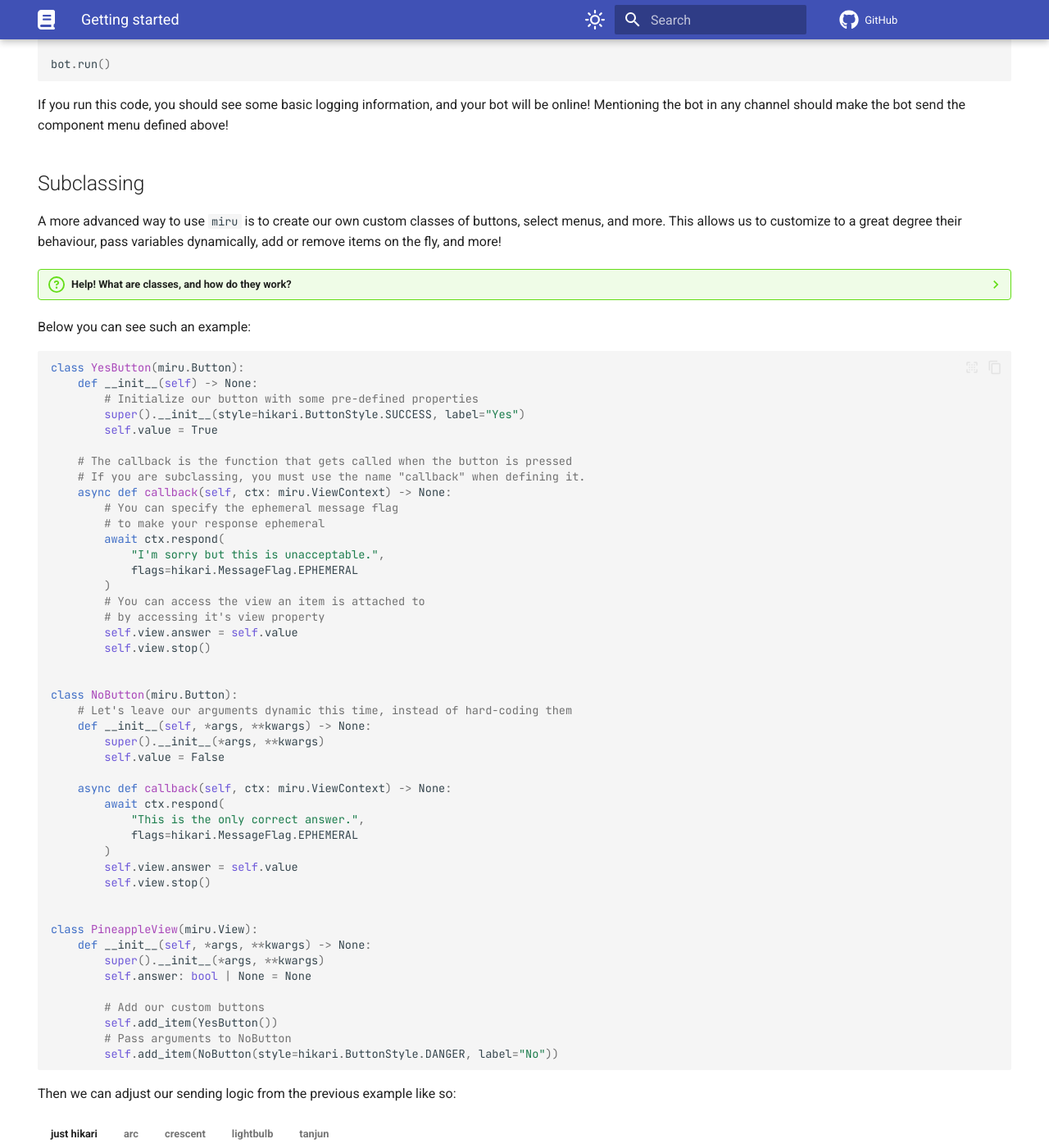
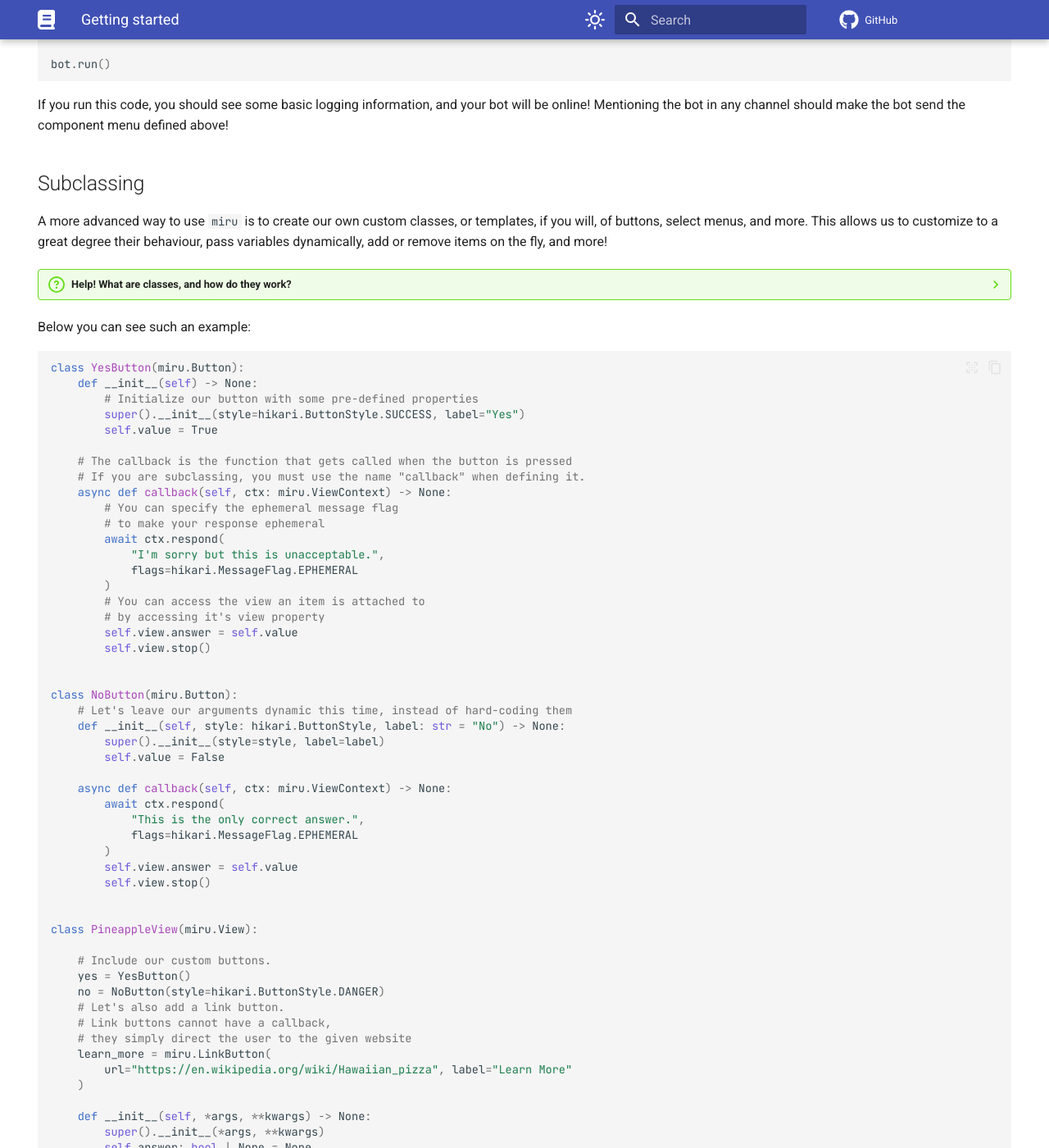
Before and after one commit to hypergonial/hikari-miru, an MkDocs documentation site: the page built from docs/getting_started.md, in a window 1280 px wide and 1400 px high, scrolled down 2488 px. Shown: the whole window at 82% size. Built offline with MkDocs 1.6.1 and Material for MkDocs 9.7.7, drawn with Linux system fonts in a browser that asks for light colours; plug-ins that fetch from the network failed and are left out; comment, search, counter and statistics services are not loaded; some of the changed text lies outside the part shown.

````diff
--- a/docs/getting_started.md
+++ b/docs/getting_started.md
@@ -341,9 +341,8 @@ Mentioning the bot in any channel should make the bot send the component menu de
 
 ## Subclassing
 
-A more advanced way to use `miru` is to create our own custom classes of buttons, select menus, and more.
-This allows us to customize to a great degree their behaviour, pass variables dynamically, add or remove
-items on the fly, and more!
+A more advanced way to use `miru` is to create our own custom classes, or templates, if you will, of buttons, select menus, and more.
+This allows us to customize to a great degree their behaviour, pass variables dynamically, add or remove items on the fly, and more!
 
 ??? question "Help! What are classes, and how do they work?"
     If you're not sure how classes & subclassing work in Python, check out this [guide from Real Python](https://realpython.com/python3-object-oriented-programming/) on the subject.
@@ -374,8 +373,8 @@ class YesButton(miru.Button):
 
 class NoButton(miru.Button):
     # Let's leave our arguments dynamic this time, instead of hard-coding them
-    def __init__(self, *args, **kwargs) -> None:
-        super().__init__(*args, **kwargs)
+    def __init__(self, style: hikari.ButtonStyle, label: str = "No") -> None:
+        super().__init__(style=style, label=label)
         self.value = False
 
     async def callback(self, ctx: miru.ViewContext) -> None:
@@ -388,14 +387,20 @@ class NoButton(miru.Button):
 
 
 class PineappleView(miru.View):
+
+    # Include our custom buttons.
+    yes = YesButton()
+    no = NoButton(style=hikari.ButtonStyle.DANGER)
+    # Let's also add a link button.
+    # Link buttons cannot have a callback,
+    # they simply direct the user to the given website
+    learn_more = miru.LinkButton(
+        url="https://en.wikipedia.org/wiki/Hawaiian_pizza", label="Learn More"
+    )
+
     def __init__(self, *args, **kwargs) -> None:
         super().__init__(*args, **kwargs)
         self.answer: bool | None = None
-
-        # Add our custom buttons
-        self.add_item(YesButton())
-        # Pass arguments to NoButton
-        self.add_item(NoButton(style=hikari.ButtonStyle.DANGER, label="No"))
 ```
 
 Then we can adjust our sending logic from the previous example like so:
@@ -588,3 +593,25 @@ Then we can adjust our sending logic from the previous example like so:
 Running this code and mentioning the bot in a channel it can see should similarly yield a component menu.
 The benefits of this approach are that you can define custom methods for your individual components,
 and create "template" items for re-use later, reducing the need to paste the same code over and over again.
+
+!!! info "Dynamically managing view items"
+    You may also want to build views dynamically based on conditions, this can be done using the [`View.add_item()`][miru.view.View.add_item] method:
+
+    ```py
+    # add_item() calls can be chained!
+    view = (
+        PineappleView()
+        .add_item(YesButton())
+        .add_item(NoButton(style=hikari.ButtonStyle.DANGER, label="No"))
+    )
+
+
+    if some_condition:
+        view.add_item(
+            miru.LinkButton(url="https://en.wikipedia.org/wiki/Hawaiian_pizza", label="Learn More")
+        )
+    ```
+
+    Items can also be removed using [`View.remove_item()`][miru.view.View.remove_item], or cleared using [`View.clear_items()`][miru.view.View.clear_items].
+
+    Additionally, you can access all current items of a view using the [`View.children`][miru.view.View.children] property.
````
Also changed, not shown: docs/guides/modals.md (+9 -9 lines), 1 other file.
